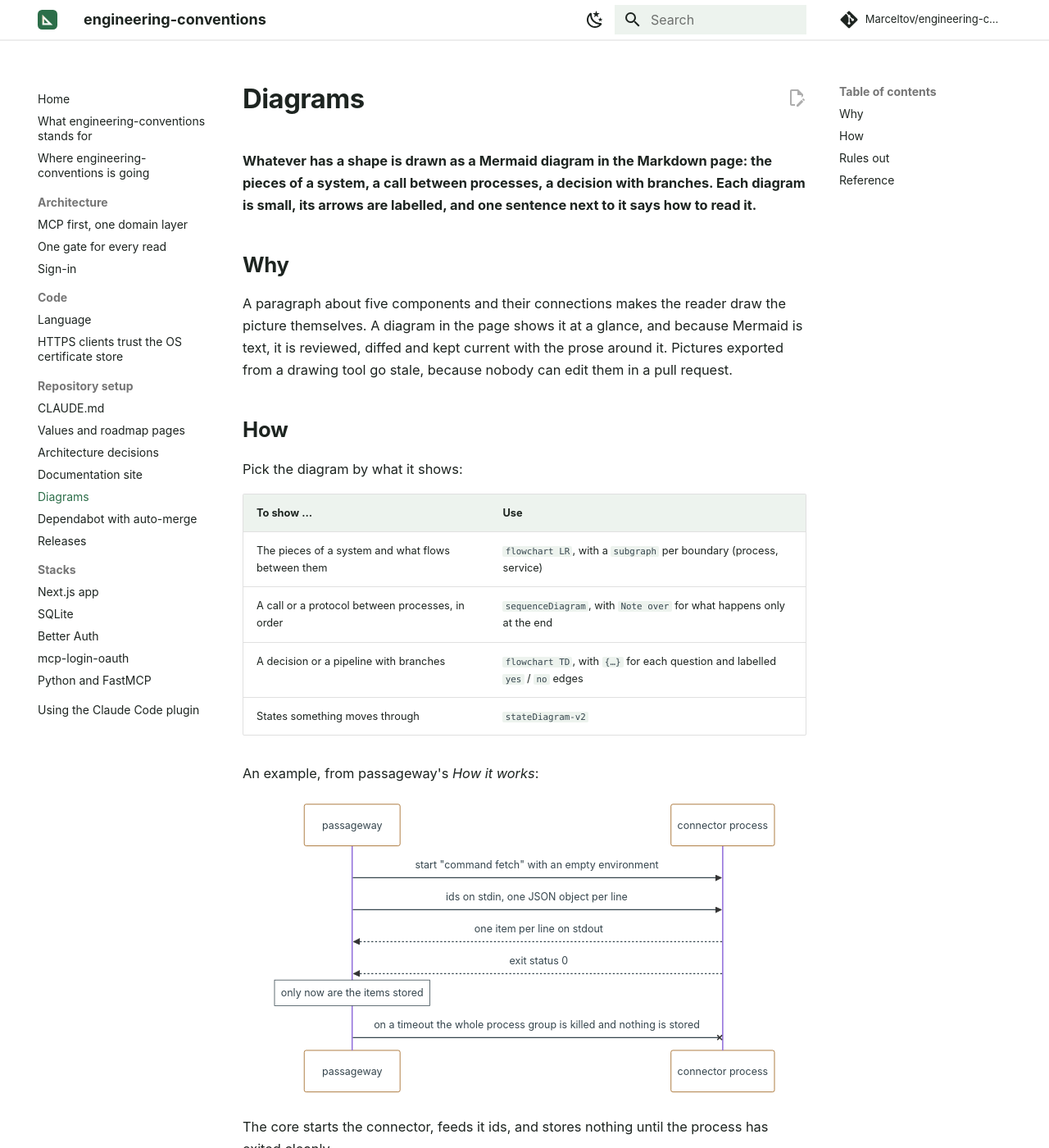
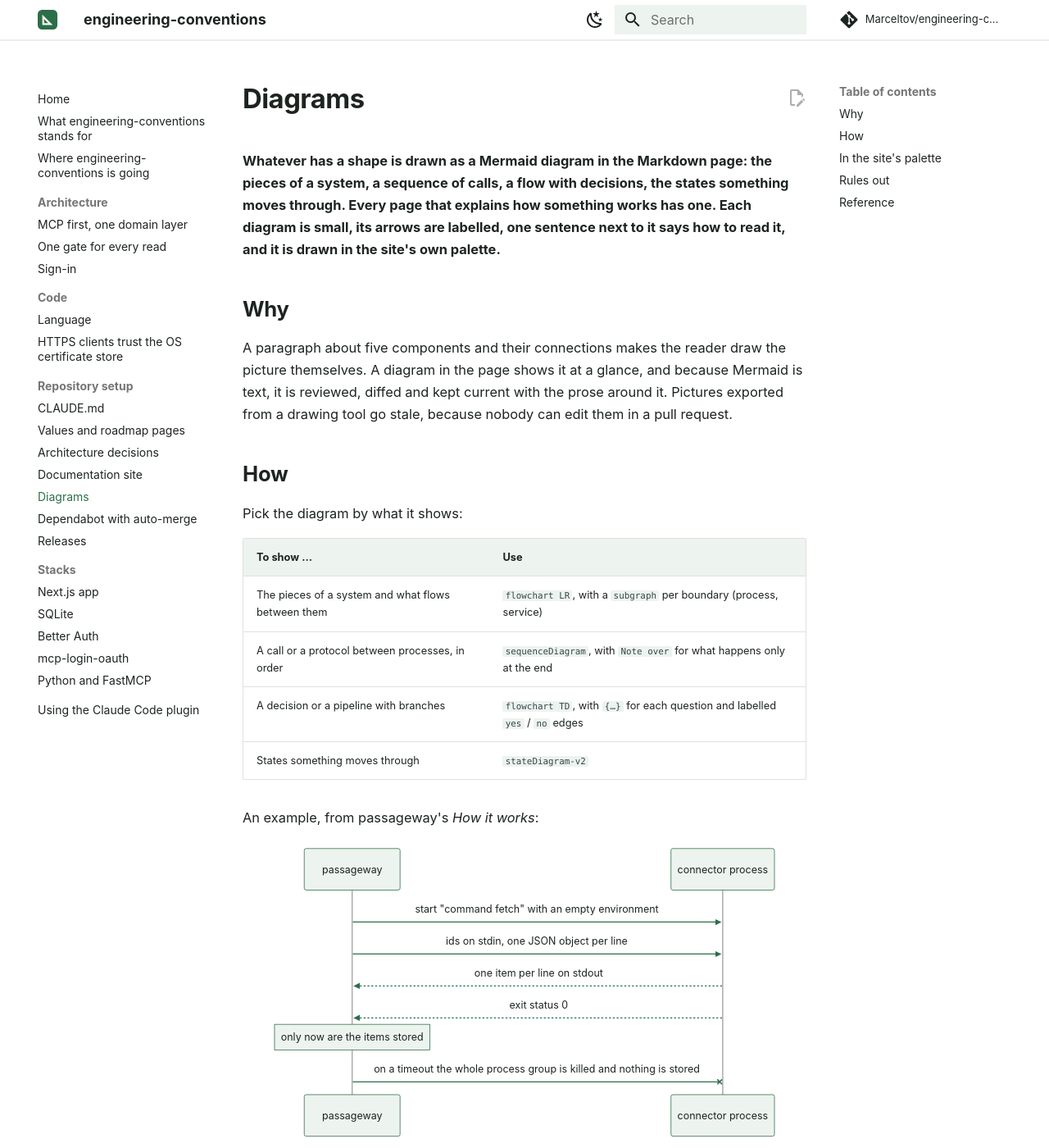
Before and after one commit to Marceltov/engineering-conventions, an MkDocs documentation site: the page built from docs/repo-setup/diagrams.md, in a window 1280 px wide and 1400 px high. Shown: the whole window at 82% size. Built offline with MkDocs 1.6.1 and Material for MkDocs 9.7.7, drawn with Linux system fonts in a browser that asks for light colours; some web fonts are replaced; comment, search, counter and statistics services are not loaded; some of the changed text lies outside the part shown.

Commit message:
Diagrams: sequences, flows and structures, in the site's palette
The diagrams convention now asks for a diagram on every page that
explains how something works (the main sequence on the home page), and
says how to draw them in the site's palette: the --md-mermaid-*
variables, Mermaid pinned, and javascripts/mermaid.js for the rules
Material misses with Mermaid 11. This site does the same. Plugin 0.1.1.

Co-Authored-By: Claude Opus 5.5 <noreply@anthropic.com>
Claude-Session: https://claude.ai/code/session_01Mmwmvqp3w2ZwaHyefH7Qtm

````diff
--- /dev/null
+++ b/docs/javascripts/mermaid.js
@@ -0,0 +1,16 @@
+// Diagrams in the site's palette. Material styles Mermaid through its own theme CSS and the --md-mermaid-* variables
+// (set in stylesheets/extra.css), but some of its selectors predate Mermaid 11: arrowheads are now "<id>-arrowhead"
+// markers, and lifelines carry a theme colour that wins over Material's rule. This adds the missing rules, with the same
+// variables, before Material initialises Mermaid. Mermaid itself is pinned in mkdocs.yml, so a new release can't break it.
+(() => {
+  if (typeof mermaid === "undefined") return;
+  const rules = `
+    .actor-line { stroke: var(--md-mermaid-sequence-actor-line-color) !important; }
+    marker[id$="arrowhead"] path { fill: var(--md-mermaid-sequence-message-line-color) !important; stroke: none !important; }
+    marker[id$="crosshead"] path { stroke: var(--md-mermaid-sequence-message-line-color) !important; }
+    .cluster rect { fill: var(--md-default-bg-color) !important; stroke: var(--md-mermaid-edge-color) !important; stroke-dasharray: 4 3; }
+    .edgeLabel, .edgeLabel p { color: var(--md-mermaid-label-fg-color); }
+  `;
+  const initialize = mermaid.initialize.bind(mermaid);
+  mermaid.initialize = (config = {}) => initialize({ ...config, themeCSS: (config.themeCSS ?? "") + rules });
+})();
--- a/docs/repo-setup/diagrams.md
+++ b/docs/repo-setup/diagrams.md
@@ -1,6 +1,6 @@
 # Diagrams
 
-**Whatever has a shape is drawn as a Mermaid diagram in the Markdown page: the pieces of a system, a call between processes, a decision with branches. Each diagram is small, its arrows are labelled, and one sentence next to it says how to read it.**
+**Whatever has a shape is drawn as a Mermaid diagram in the Markdown page: the pieces of a system, a sequence of calls, a flow with decisions, the states something moves through. Every page that explains how something works has one. Each diagram is small, its arrows are labelled, one sentence next to it says how to read it, and it is drawn in the site's own palette.**
 
 ## Why
 
@@ -36,7 +36,7 @@ The core starts the connector, feeds it ids, and stores nothing until the proces
 - **Small:** under about 15 nodes. A bigger picture is two diagrams.
 - **Labels are words from the page**, short, with `<br/>` to break long ones; every arrow that isn't obvious says what flows.
 - **One sentence of reading** right after it: what to look at first.
-- **No colours or styles in the diagram**; the site's theme renders it in light and dark.
+- **No colours or styles in the diagram itself** (`style`, `classDef`, `%%{init}%%`): the site's palette colours every diagram, in light and dark mode (below).
 - **Configuration** in `mkdocs.yml`:
 
     ```yaml
@@ -49,15 +49,66 @@ The core starts the connector, feeds it ids, and stores nothing until the proces
     ```
 
     Material renders the fence; GitHub renders the same block in the Markdown view, so ADRs and READMEs show it too.
-- **ADRs, `how-it-works` pages and READMEs** use them where a structure is decided or explained.
+- **Where they belong:** the home page shows the main flow (a `sequenceDiagram` of what happens when the product is used); a _How it works_ or reference page shows the pieces and the decisions; an ADR shows the structure it decides; a guide shows the flow it sets up.
+
+## In the site's palette
+
+Material colours Mermaid through `--md-mermaid-*` CSS variables. Set them in `docs/stylesheets/extra.css` from the site's own tokens, once, so they follow light and dark mode:
+
+```css
+:root > * {
+  --md-mermaid-edge-color: var(--xx-accent);
+  --md-mermaid-node-bg-color: var(--xx-mist);
+  --md-mermaid-node-fg-color: var(--xx-ink);
+  --md-mermaid-label-bg-color: var(--md-default-bg-color);
+  --md-mermaid-label-fg-color: var(--xx-ink);
+  --md-mermaid-sequence-actor-bg-color: var(--xx-mist);
+  --md-mermaid-sequence-actor-border-color: var(--xx-accent);
+  --md-mermaid-sequence-actor-line-color: var(--md-default-fg-color--lighter);
+  --md-mermaid-sequence-message-line-color: var(--xx-accent);
+  --md-mermaid-sequence-message-fg-color: var(--xx-ink);
+  --md-mermaid-sequence-note-bg-color: var(--xx-mist);
+  --md-mermaid-sequence-note-border-color: var(--xx-accent);
+  --md-mermaid-sequence-number-bg-color: var(--xx-accent);
+  /* … and the rest of the sequence-* variables the same way */
+}
+```
+
+Material 9 loads the newest Mermaid 11, and some of its styles predate it: arrowheads and lifelines then keep Mermaid's purple and grey. So **pin Mermaid and add the missing rules** with `docs/javascripts/mermaid.js`, which appends them to Material's theme CSS before it initialises Mermaid:
+
+```yaml
+extra_javascript:
+  - https://unpkg.com/mermaid@11.17.2/dist/mermaid.min.js
+  - javascripts/mermaid.js
+```
+
+```js
+(() => {
+  if (typeof mermaid === "undefined") return;
+  const rules = `
+    .actor-line { stroke: var(--md-mermaid-sequence-actor-line-color) !important; }
+    marker[id$="arrowhead"] path { fill: var(--md-mermaid-sequence-message-line-color) !important; stroke: none !important; }
+    marker[id$="crosshead"] path { stroke: var(--md-mermaid-sequence-message-line-color) !important; }
+    .cluster rect { fill: var(--md-default-bg-color) !important; stroke: var(--md-mermaid-edge-color) !important; stroke-dasharray: 4 3; }
+    .edgeLabel, .edgeLabel p { color: var(--md-mermaid-label-fg-color); }
+  `;
+  const initialize = mermaid.initialize.bind(mermaid);
+  mermaid.initialize = (config = {}) => initialize({ ...config, themeCSS: (config.themeCSS ?? "") + rules });
+})();
+```
+
+**Check every diagram in a screenshot, light and dark**: the arrowheads, the lifelines and the group boxes are where the defaults show through. A build where Mermaid can't load shows the source instead; serve the pinned file locally for the screenshot.
 
 ## Rules out
 
 - Exported images (PNG, SVG from a drawing tool) for something Mermaid can draw.
 - ASCII art for architecture or flows.
 - A diagram with no reading sentence, unlabelled arrows, or more than about 15 nodes.
-- Styling diagrams by hand (`style`, `classDef`) so that one theme looks wrong.
+- Styling diagrams by hand (`style`, `classDef`, `%%{init}%%`) so that one theme looks wrong.
+- A site whose diagrams show Mermaid's default purple, grey or black instead of its palette.
+- A page that explains a sequence, a flow or a structure only in prose.
+- Unpinned Mermaid.
 
 ## Reference
 
-passageway (`docs/how-it-works.md`: a `flowchart LR` with subgraphs, a `sequenceDiagram`, a `flowchart TD` for ranking); freundebuch (`docs/internals/how-it-works.md`); mcp-login-oauth (the sign-in sequence on its home page and how `verify` decides).
+passageway (`docs/how-it-works.md`: a `flowchart LR` with subgraphs, a `sequenceDiagram`, a `flowchart TD` for ranking); freundebuch (`docs/internals/how-it-works.md`); mcp-login-oauth (the sign-in sequence on its home page, how `verify` decides, and the TypeScript setup; the palette variables and `javascripts/mermaid.js`).
--- a/docs/stylesheets/extra.css
+++ b/docs/stylesheets/extra.css
@@ -155,3 +155,33 @@
 .md-typeset .tip > summary::before {
   background-color: var(--ec-pine);
 }
+
+/* Diagrams in the site's palette: Material reads these for Mermaid, in light and dark mode. */
+:root > * {
+  --md-mermaid-font-family: var(--md-text-font-family), sans-serif;
+  --md-mermaid-edge-color: var(--ec-pine);
+  --md-mermaid-node-bg-color: var(--ec-mist);
+  --md-mermaid-node-fg-color: var(--ec-ink);
+  --md-mermaid-label-bg-color: var(--md-default-bg-color);
+  --md-mermaid-label-fg-color: var(--ec-ink);
+  --md-mermaid-sequence-actor-bg-color: var(--ec-mist);
+  --md-mermaid-sequence-actor-fg-color: var(--ec-ink);
+  --md-mermaid-sequence-actor-border-color: var(--ec-pine);
+  --md-mermaid-sequence-actor-line-color: var(--md-default-fg-color--lighter);
+  --md-mermaid-sequence-actorman-bg-color: var(--ec-mist);
+  --md-mermaid-sequence-actorman-line-color: var(--ec-pine);
+  --md-mermaid-sequence-box-bg-color: var(--ec-mist);
+  --md-mermaid-sequence-box-fg-color: var(--ec-ink);
+  --md-mermaid-sequence-label-bg-color: var(--ec-mist);
+  --md-mermaid-sequence-label-fg-color: var(--ec-ink);
+  --md-mermaid-sequence-loop-bg-color: var(--md-default-bg-color);
+  --md-mermaid-sequence-loop-fg-color: var(--ec-ink);
+  --md-mermaid-sequence-loop-border-color: var(--ec-pine);
+  --md-mermaid-sequence-message-fg-color: var(--ec-ink);
+  --md-mermaid-sequence-message-line-color: var(--ec-pine);
+  --md-mermaid-sequence-note-bg-color: var(--ec-mist);
+  --md-mermaid-sequence-note-fg-color: var(--ec-ink);
+  --md-mermaid-sequence-note-border-color: var(--ec-pine);
+  --md-mermaid-sequence-number-bg-color: var(--ec-pine);
+  --md-mermaid-sequence-number-fg-color: var(--md-default-bg-color);
+}
--- a/mkdocs.yml
+++ b/mkdocs.yml
@@ -66,6 +66,11 @@ theme:
     - content.code.copy
     - content.action.edit
 
+extra_javascript:
+  # Pinned: Material otherwise loads the newest Mermaid 11, whose markup its styles don't all match (javascripts/mermaid.js).
+  - https://unpkg.com/mermaid@11.17.2/dist/mermaid.min.js
+  - javascripts/mermaid.js
+
 extra_css:
   - stylesheets/extra.css
 
````
Also changed, not shown: docs/index.md (+1 -1 lines), skills/engineering-conventions/SKILL.md (+1 -1 lines), 1 other file.
